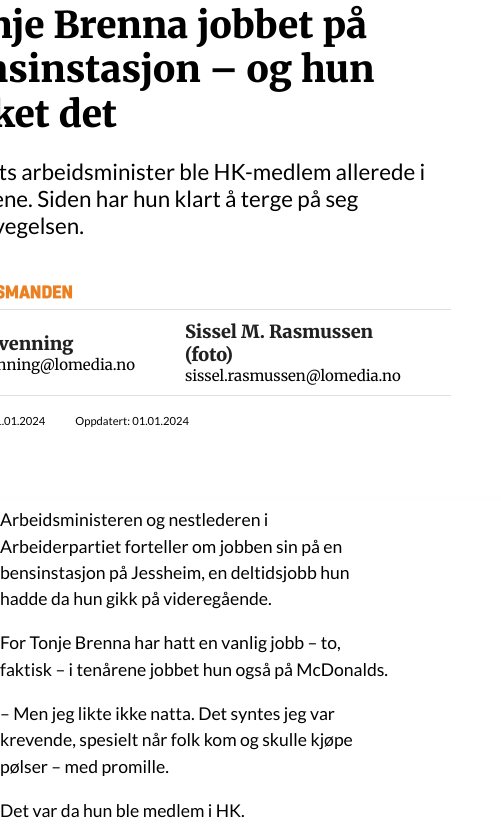
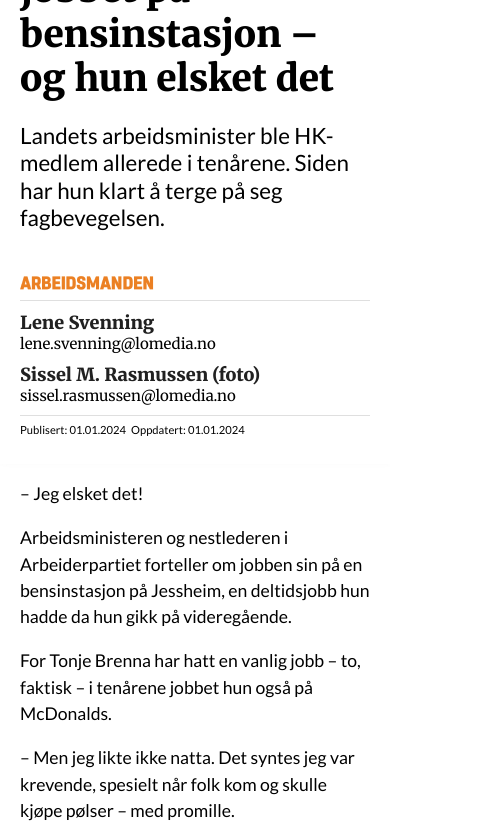
Before and after one commit to Ninuskaninus/frifag-artikkelmal-2024, a website with bundled scripts: page pages/tema.html in a window 390 px wide. Shown: the part 861-1699 px from the top of the page, 501 px wide, since content can reach past the window. Built offline with nearby package versions, Linux system fonts and the light colour scheme.

Commit message:
minor adjustments

```diff
--- a/src/sass/_tema.scss
+++ b/src/sass/_tema.scss
@@ -3,7 +3,14 @@
     flex-direction: column;
     justify-content: center;
     align-items: center;
+
+    @media screen and (max-width: 768px){
+        margin-top: 0;
+        padding-top: 0;
+
+    }
 }
+
 
 .frifag-tema-article-text{
     max-width: 580px;
@@ -14,6 +21,11 @@
     flex-direction: column;
     justify-content: center;
     align-items: center;
+
+    @media screen and (max-width: 768px){
+        padding: 0 20px;
+
+    }
 }
 
 .frifag-tema-top-image{
@@ -39,12 +51,18 @@
         margin: 0;
         font-size: 0.8rem;
     }
+
+    @media screen and (max-width: 617px){
+        left: 10px;
+
+    }
 }
 
 .frifag-tema-head{
     background: #FFF;
     box-shadow: 2px -6px 9.6px 0px rgba(124, 124, 124, 0.15);
     max-width: 825px;
+    width: 100%;
     padding: 50px;
     margin-top: -50px;
     display: flex;
@@ -52,6 +70,12 @@
     align-items: center;
     margin: -50px 10px;
     z-index: 1;
+    box-sizing: border-box;
+
+    @media screen and (max-width: 870px){
+        padding: 20px;
+        margin: -50px 10px 0 10px;
+    }
 }
 
 .frifag-tema-head-content{
@@ -72,6 +96,7 @@
     img{
         margin-top: 20px;
     }
+
 }
 
 
@@ -83,6 +108,8 @@
     border-top: 0.5px solid $stroke-gray;
     border-bottom: 0.5px solid $stroke-gray;
     padding: 10px 0;
+    flex-wrap: wrap;
+    gap: 10px;
 
     p{
         font-size: 1rem;
@@ -121,9 +148,11 @@
     flex-direction: row;
     align-items: flex-start;
     margin-right: 50px;
-    gap: 30px;
+    gap: 5px;
+    flex-wrap: wrap;
     p{
         font-size: 0.7rem;
+        margin: 0;
     }
 }
 
```
Also changed, not shown: dist/css/main.css, 1 other file.
